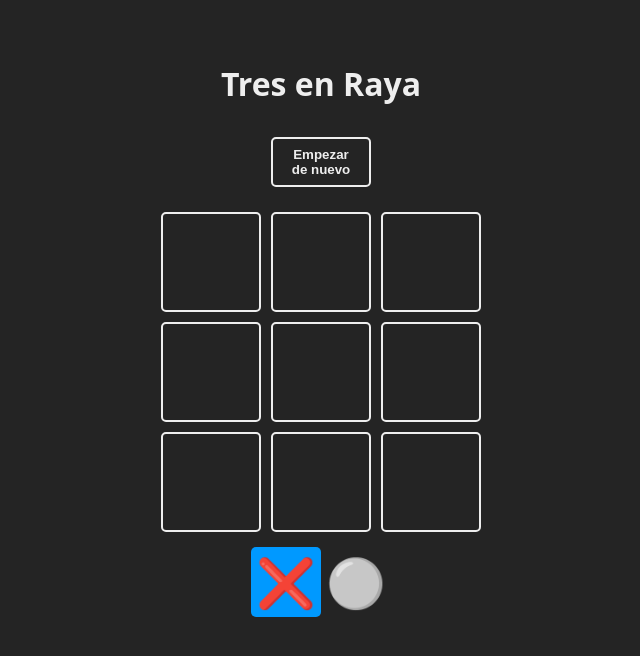
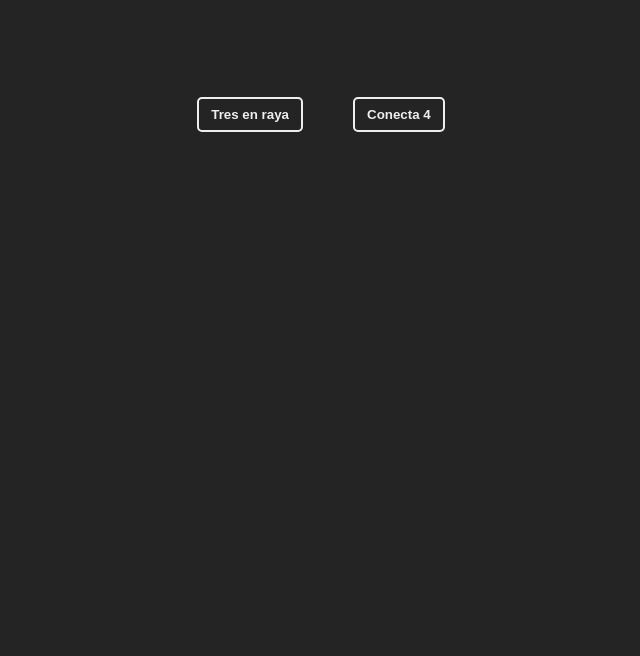
Before and after one commit to luism-p/games, a React (Vite) app: page / in a window 1280 px wide. Shown: the top 656 px of the page, without its empty margins (319-959 px from the left). Built offline with nearby package versions, Linux system fonts and the light colour scheme.

Commit message:
add init conecta 4

```diff
--- a/src/App.jsx
+++ b/src/App.jsx
@@ -1,12 +1,41 @@
+import { useState } from "react";
 import "./App.css";
-import { Board } from "./components/tres-en-raya/Board.jsx";
-
-
-
+import { GAMES } from "./constanst.js";
+import { TRES_EN_RAYA } from "./components/tres-en-raya/Index.jsx";
+import { CONECTA_4 } from "./components/conecta4/Index.jsx";
 
 function App() {
+  const [game, setGame] = useState(null);
+
+  const handleClick = (game) => {
+    setGame(game);
+  };
+
+  const changeGame = () => {
+    setGame(null)
+  }
+
+  const renderGame = (game) => {
+    switch (game) {
+      case "TRES_EN_RAYA":
+        return (<TRES_EN_RAYA changeGame={changeGame}/>);
+      case "CONECTA_4":
+        return (<CONECTA_4 changeGame={changeGame}/>);
+    }
+  };
+
   return (
-    <Board />
+    <section className="board">
+      {!game
+        ? Object.entries(GAMES).map(([key, value]) => {
+            return (
+              <button key={key} onClick={() => handleClick(key)}>
+                {value}
+              </button>
+            );
+          })
+        : renderGame(game)}
+    </section>
   );
 }
 
--- /dev/null
+++ b/src/components/conecta4/Index.jsx
@@ -0,0 +1,5 @@
+
+
+export function CONECTA_4 ({changeGame}) {
+    return(<div>EN PROCESO <button onClick={changeGame}>Cambiar de juego</button></div>)
+}
--- a/src/components/tres-en-raya/Board.jsx
+++ b/src/components/tres-en-raya/Board.jsx
@@ -7,7 +7,7 @@ import { Game } from "./Game.jsx";
 import { checkWinnerFrom, checkEndGameFrom, getNextTurn, getFirstPlayer } from "../../logic/board.js";
 import { Turn } from "./Turn.jsx";
 
-export const Board = () => {
+export const Board = ({changeGame}) => {
   const [board, setBoard] = useState(Array(9).fill(null));
 
   const [turn, setTurn] = useState(getFirstPlayer());
@@ -17,7 +17,7 @@ export const Board = () => {
 
   const resetGame = () => {
     setBoard(Array(9).fill(null));
-   // setTurn(getFirstPlayer());
+    setTurn(getFirstPlayer());
     setWinner(null);
   };
 
@@ -39,12 +39,19 @@ export const Board = () => {
     }
   };
 
+  const handleClickChageGame = () => {
+
+    resetGame()
+    changeGame()
+  }
+
   return (
     <main className="board">
       <h1>Tres en Raya</h1>
-      <button onClick={resetGame}>Empezar de nuevo</button>
       <Game board={board} updateBoard={updateBoard} />
       <Turn turn={turn} />
+      <button onClick={resetGame}>Empezar de nuevo</button>
+      <button onClick={handleClickChageGame}>Cambiar de juego</button>
       <WinnerModal winner={winner} resetGame={resetGame} />
     </main>
   );
--- /dev/null
+++ b/src/components/tres-en-raya/Index.jsx
@@ -0,0 +1,5 @@
+import { Board } from "./Board";
+
+export function TRES_EN_RAYA ({changeGame}){
+    return(<Board changeGame={changeGame}/>)
+}
--- a/src/constanst.js
+++ b/src/constanst.js
@@ -1,7 +1,14 @@
+import { Board } from "./components/tres-en-raya/Board";
+
 export const TURNS = {
   X: "❌",
   O: "⚪",
 };
+
+export const GAMES = {
+  "TRES_EN_RAYA":"Tres en raya",
+  "CONECTA_4":"Conecta 4"
+}
 
 
 
--- a/src/index.css
+++ b/src/index.css
@@ -51,6 +51,7 @@ body {
   transition: 0.2s;
   font-weight: bold;
   cursor: pointer;
+  width: fit-content;
 }
 
 .board button:hover {
@@ -67,7 +68,7 @@ body {
 .turn {
   display: flex;
   justify-content: center;
-  margin: 15px auto;
+  margin: 1.5rem auto;
   width: fit-content;
   position: relative;
   border-radius: 10px;
@@ -83,7 +84,9 @@ body {
 
 .square.is-selected {
   color: #fff;
-  background: #09f;
+
+  border: 2px solid #eee;
+  border-radius: 5px;
 }
 
 .winner {
```
